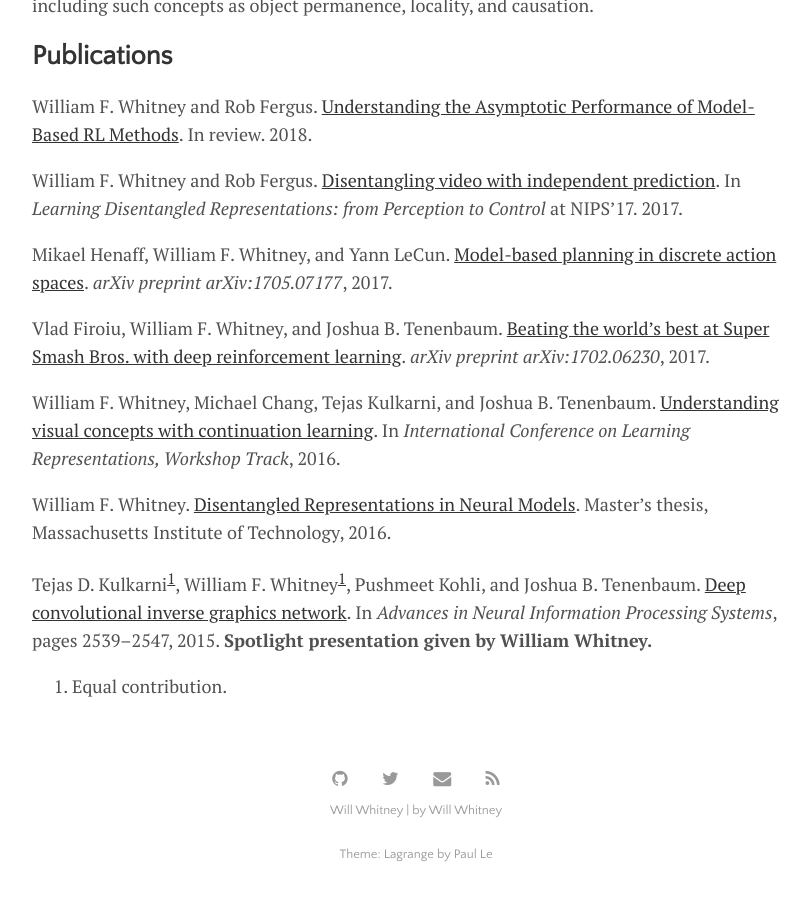
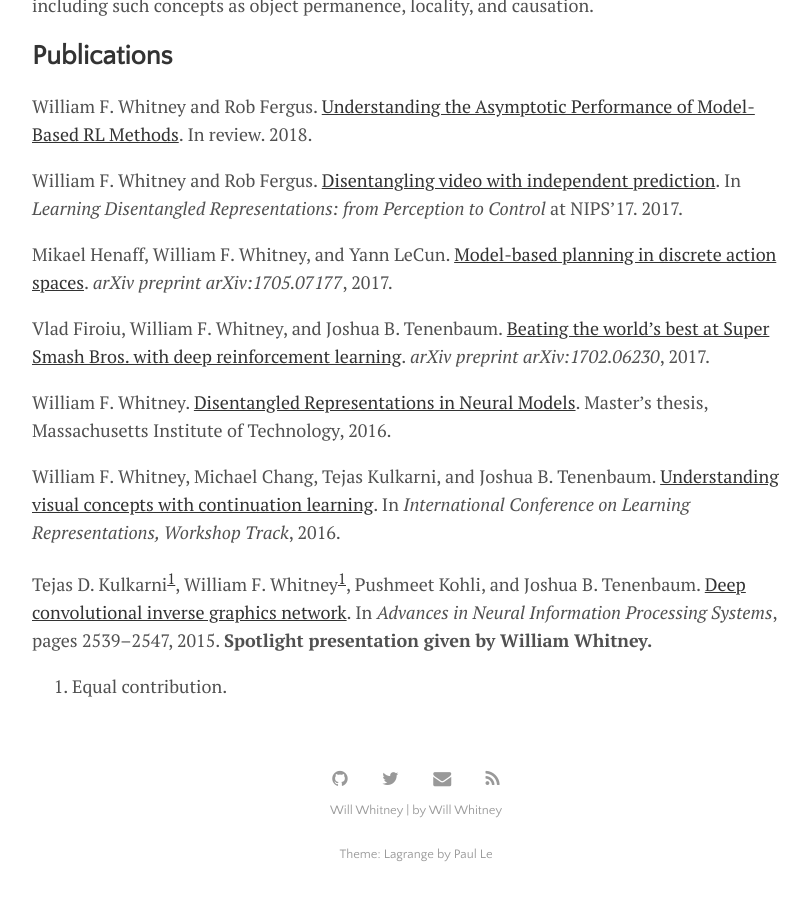
Before and after one commit to willwhitney/willwhitney.github.io, a Jekyll site: the page built from index.md, in a window 1280 px wide and 900 px high, scrolled down 1132 px. Shown: the whole window, without its empty margins (224-1034 px from the left). Built offline with Jekyll 4.4.1, drawn with Linux system fonts in a browser that asks for light colours; nearby versions of some CDN libraries; part of the change alters nothing that is shown.

```diff
--- a/index.md
+++ b/index.md
@@ -15,20 +15,17 @@ My interests include hierarchical reinforcement learning, structured latent spac
 
 ## Publications
 
-William F. Whitney and Rob Fergus. [Understanding the Asymptotic Performance of Model-Based RL Methods](assets/papers/mbrl_asymptotic.pdf). In review. 2018.
+William F. Whitney and Rob Fergus. [Understanding the Asymptotic Performance of Model-Based RL Methods](assets/papers/Understanding.the.Asymptotic.Performance.of.MBRL.pdf). In review. 2018.
 
-William F. Whitney and Rob Fergus. [Disentangling video with independent prediction](assets/papers/whitney-fergus-disentangling.pdf). In _Learning Disentangled Representations: from Perception to Control_ at NIPS'17. 2017.
+William F. Whitney and Rob Fergus. [Disentangling video with independent prediction](assets/papers/Disentangling.video.with.independent.prediction.pdf). In _Learning Disentangled Representations: from Perception to Control_ at NIPS'17. 2017.
 
 Mikael Henaff, William F. Whitney, and Yann LeCun. [Model-based planning in discrete action spaces](assets/papers/Model.Based.Planning.with.Discrete.and.Continuous.Actions.pdf). _arXiv preprint arXiv:1705.07177_, 2017.
 
 Vlad Firoiu, William F. Whitney, and Joshua B. Tenenbaum. [Beating the world’s best at Super Smash Bros. with deep reinforcement learning](assets/papers/Beating.the.Worlds.Best.pdf). _arXiv preprint arXiv:1702.06230_, 2017.
 
+William F. Whitney. [Disentangled Representations in Neural Models](assets/papers/Disentangled.Representations.in.Neural.Models.pdf). Master's thesis, Massachusetts Institute of Technology, 2016.
 
 William F. Whitney, Michael Chang, Tejas Kulkarni, and Joshua B. Tenenbaum. [Understanding visual concepts with continuation learning](assets/papers/Understanding.Visual.Concepts.with.Continuation.Learning.pdf). In _International Conference on Learning Representations, Workshop Track_, 2016.
-
-
-William F. Whitney. [Disentangled Representations in Neural Models](assets/papers/Disentangled.Representations.in.Neural.Models.pdf). Master's thesis, Massachusetts Institute of Technology, 2016.
-
 
 Tejas D. Kulkarni[^1], William F. Whitney[^1], Pushmeet Kohli, and Joshua B. Tenenbaum. [Deep convolutional inverse graphics network](assets/papers/Deep.Convolutional.Inverse.Graphics.Network.pdf). In _Advances in Neural Information Processing Systems_, pages 2539–2547, 2015.
 **Spotlight presentation given by William Whitney.**
```
Also changed, not shown: 1 other file.
